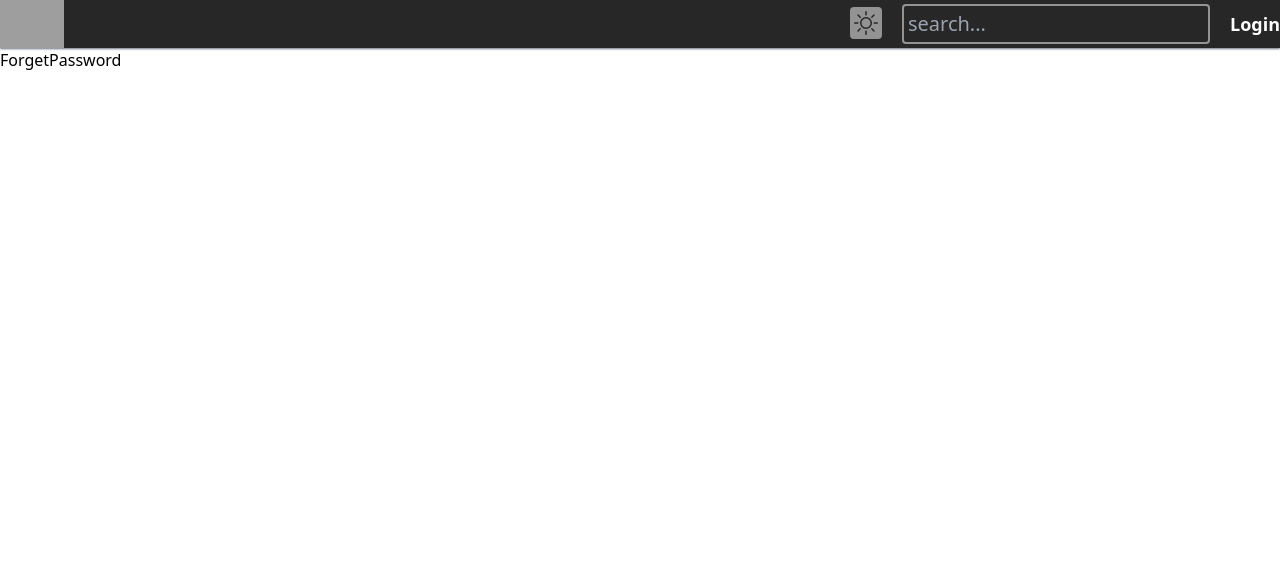
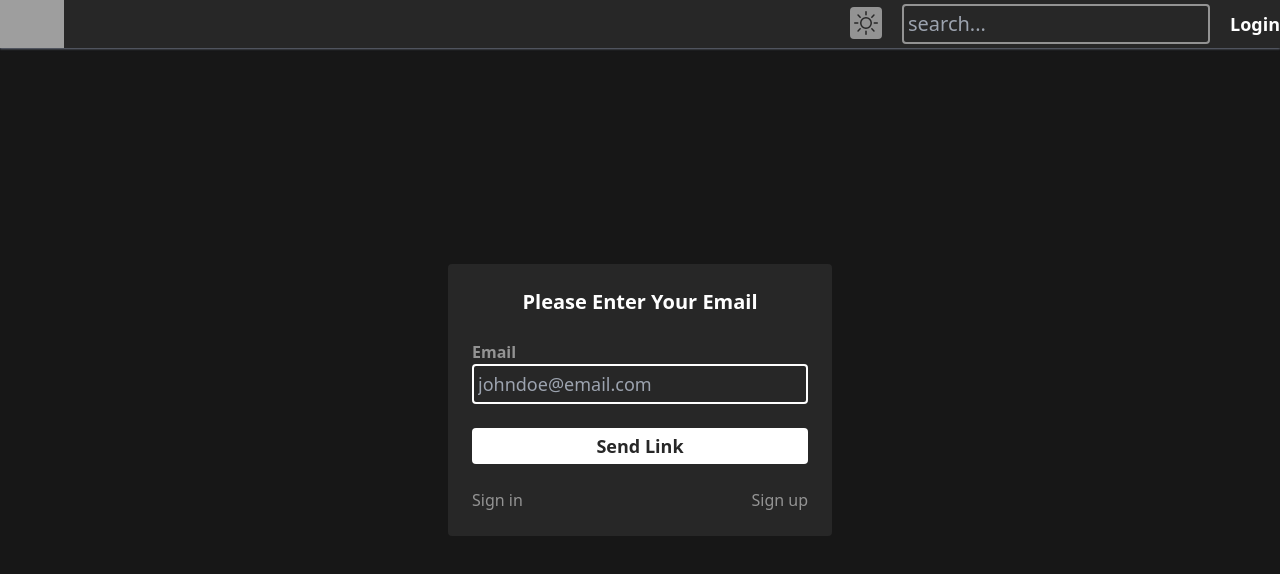
Before and after one commit to stacknerdjoe/naija-mart-app, a React (Create React App) app in the folder frontend/: page /auth/forget-password in a window 1280 px wide. Shown: the top 574 px of the page. Built offline with nearby package versions, Linux system fonts and the light colour scheme; grey boxes are pictures that could not be loaded.

Commit message:
Creating forget password form

```diff
--- a/frontend/src/components/auth/ForgetPassword.jsx
+++ b/frontend/src/components/auth/ForgetPassword.jsx
@@ -1,7 +1,26 @@
 import React from 'react'
+import Container from '../container'
+import Title from '../form/Title'
+import FormInputer from '../form/FormInputer'
+import Submit from '../form/Submit'
+import MyLinks from '../MyLinks'
 
 export default function ForgetPassword() {
-  return (
-    <div>ForgetPassword</div>
-  )
+    return (
+        <div className='fixed inset-0 bg-primary -z-10 flex justify-center items-center'>
+            <Container>
+                <form className='bg-secondary rounded p-6 w-96 space-y-6'>
+                    <Title>Please Enter Your Email</Title>
+                    <FormInputer label='Email' placeholder='johndoe@email.com' name='email' />
+
+                    <Submit value='Send Link' />
+
+                    <div className="flex justify-between">
+                        <MyLinks to='/auth/signin'>Sign in</MyLinks>
+                        <MyLinks to='/auth/signup'>Sign up</MyLinks>
+                    </div>
+                </form>
+            </Container>
+        </div>
+    )
 }
```
